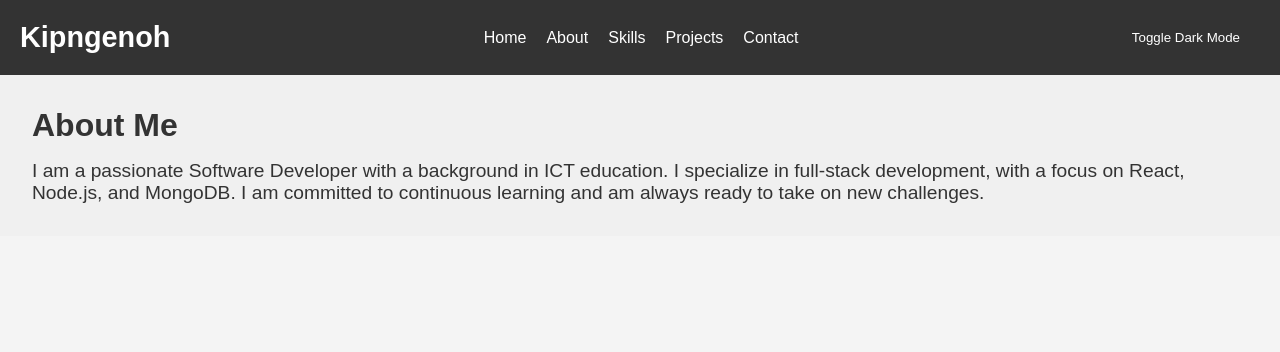
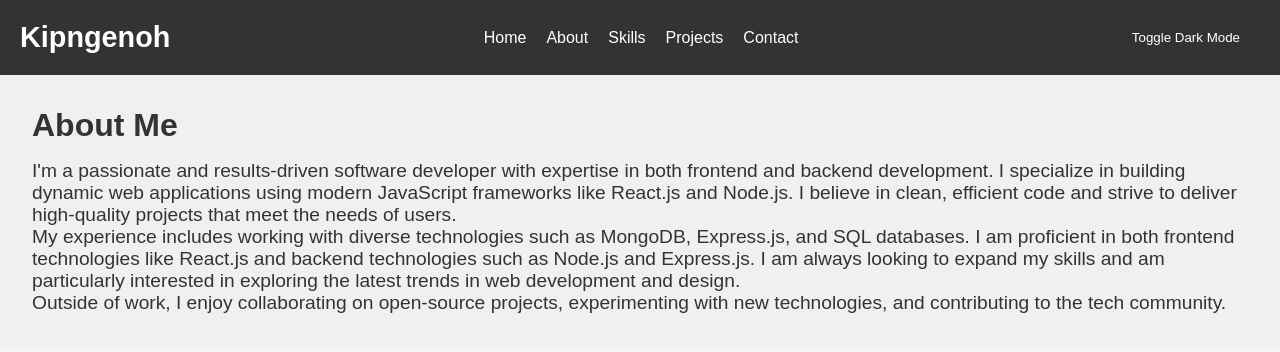
Before and after one commit to kipngenohaaron/kipngenoh-portfolio, a React (Create React App) app: page /about in a window 1280 px wide. Shown: the top 352 px of the page. Built offline with nearby package versions, Linux system fonts and the light colour scheme.

Commit message:
About.js updated

```diff
--- a/src/components/About.js
+++ b/src/components/About.js
@@ -5,7 +5,17 @@ const About = () => {
     <section id="about" className="about-section">
       <h2>About Me</h2>
       <p>
-        I am a passionate Software Developer with a background in ICT education. I specialize in full-stack development, with a focus on React, Node.js, and MongoDB. I am committed to continuous learning and am always ready to take on new challenges.
+        I'm a passionate and results-driven software developer with expertise in both frontend and backend development.
+        I specialize in building dynamic web applications using modern JavaScript frameworks like React.js and Node.js.
+        I believe in clean, efficient code and strive to deliver high-quality projects that meet the needs of users.
+      </p>
+      <p>
+        My experience includes working with diverse technologies such as MongoDB, Express.js, and SQL databases.
+        I am proficient in both frontend technologies like React.js and backend technologies such as Node.js and Express.js.
+        I am always looking to expand my skills and am particularly interested in exploring the latest trends in web development and design.
+      </p>
+      <p>
+        Outside of work, I enjoy collaborating on open-source projects, experimenting with new technologies, and contributing to the tech community.
       </p>
     </section>
   );
```
